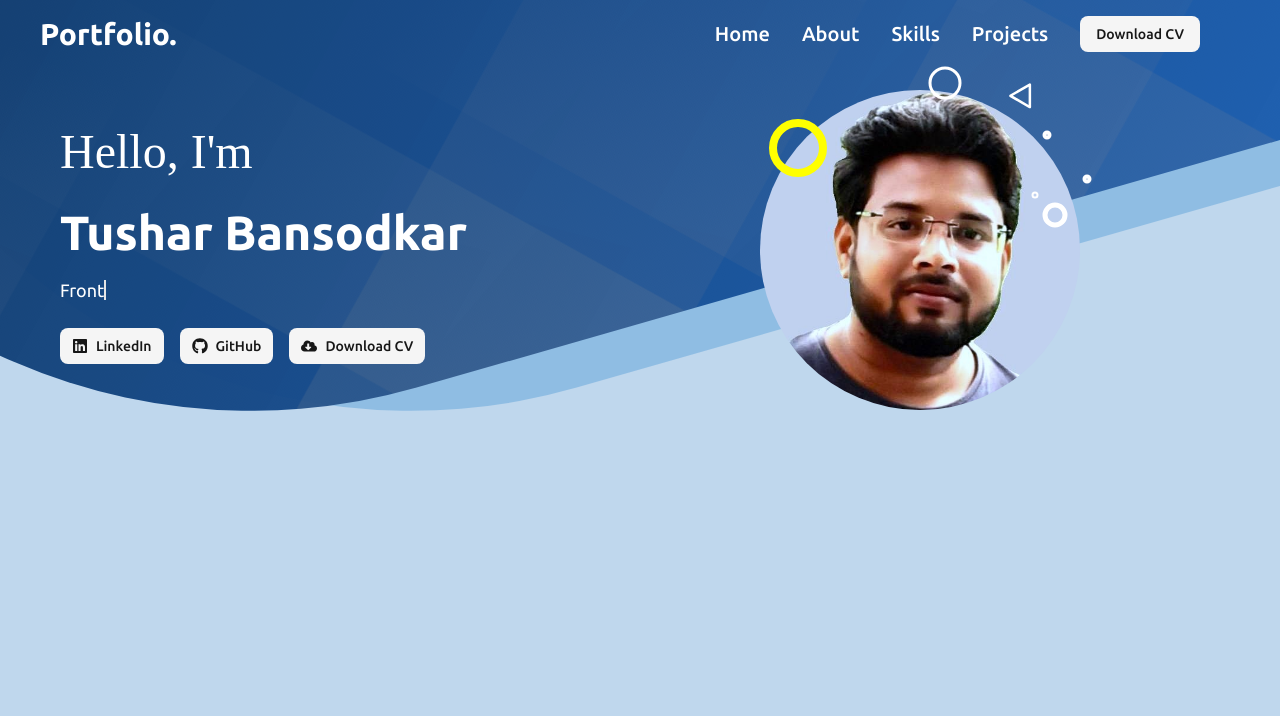
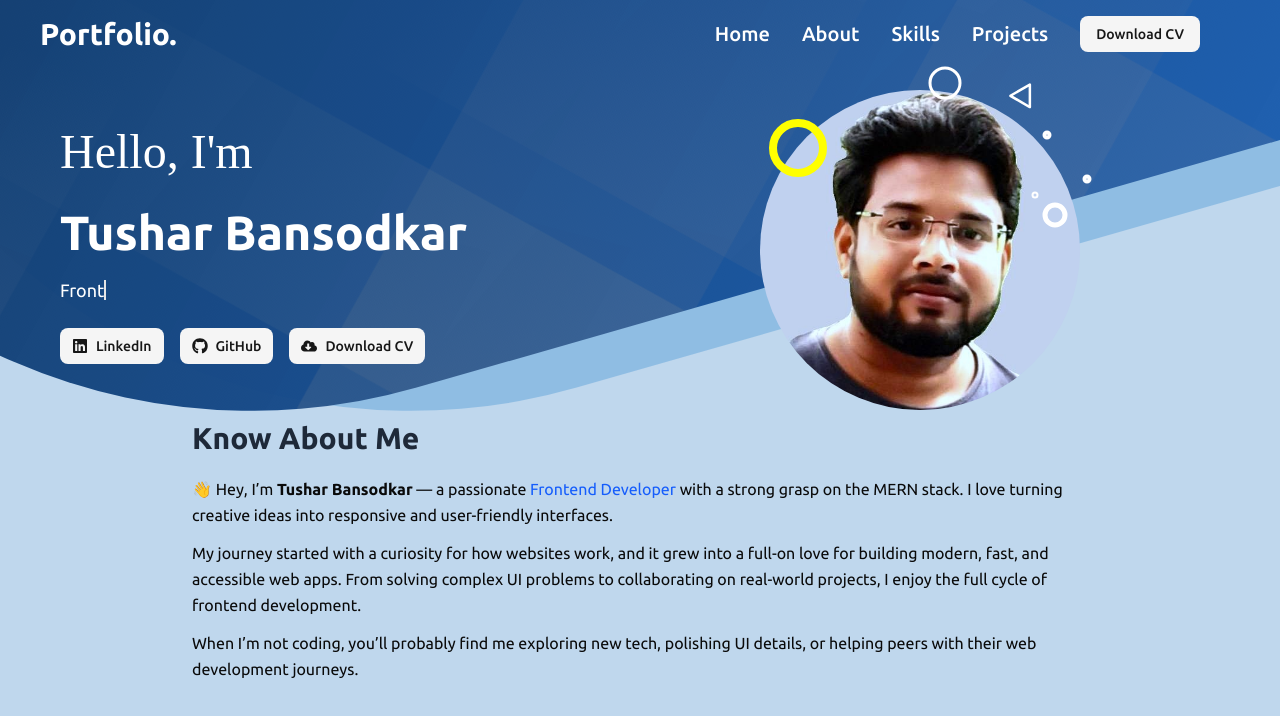
Before and after one commit to tusharbansodkar/portfolio, a React (Vite) app: page / in a window 1280 px wide. Shown: the top 716 px of the page. Built offline with nearby package versions, Linux system fonts and the light colour scheme; a web font is replaced by a local one.

Commit message:
added about section

```diff
--- a/src/App.tsx
+++ b/src/App.tsx
@@ -1,3 +1,4 @@
+import About from "./components/shared/About";
 import Hero from "./components/shared/Hero";
 import Navbar from "./components/shared/Navbar";
 
@@ -6,6 +7,7 @@ function App() {
     <>
       <Navbar />
       <Hero />
+      <About />
     </>
   );
 }
--- /dev/null
+++ b/src/components/shared/About.tsx
@@ -0,0 +1,33 @@
+import React from "react";
+
+const About = () => {
+  return (
+    <div className="absolute top-[420px] w-full">
+      <div className="w-[70%] m-auto">
+        <h1 className="text-3xl font-bold mb-5 text-gray-800">Know About Me</h1>
+        <div className="text-md leading-relaxed space-y-3 animate-fade-in-up">
+          <p>
+            👋 Hey, I’m <span className="font-semibold">Tushar Bansodkar</span>{" "}
+            — a passionate{" "}
+            <span className="text-blue-600">Frontend Developer</span> with a
+            strong grasp on the MERN stack. I love turning creative ideas into
+            responsive and user-friendly interfaces.
+          </p>
+          <p>
+            My journey started with a curiosity for how websites work, and it
+            grew into a full-on love for building modern, fast, and accessible
+            web apps. From solving complex UI problems to collaborating on
+            real-world projects, I enjoy the full cycle of frontend development.
+          </p>
+          <p>
+            When I’m not coding, you’ll probably find me exploring new tech,
+            polishing UI details, or helping peers with their web development
+            journeys.
+          </p>
+        </div>
+      </div>
+    </div>
+  );
+};
+
+export default About;
--- a/tailwind.config.js
+++ b/tailwind.config.js
@@ -5,12 +5,18 @@ module.exports = {
     extend: {
       animation: {
         "custom-blink": "blink 0.75s step-end infinite",
+        "fade-in-up": "fadeInUp 0.8s ease-out",
       },
       keyframes: {
         blink: {
           "0% 100%": { "border-color": "transparent" },
           "50%": { "border-color": "white" },
         },
+
+        fadeInUp: {
+          "0%": { opacity: 0, transform: "translateY(20px)" },
+          "100%": { opacity: 1, transform: "translateY(0)" },
+        },
       },
     },
   },
```
